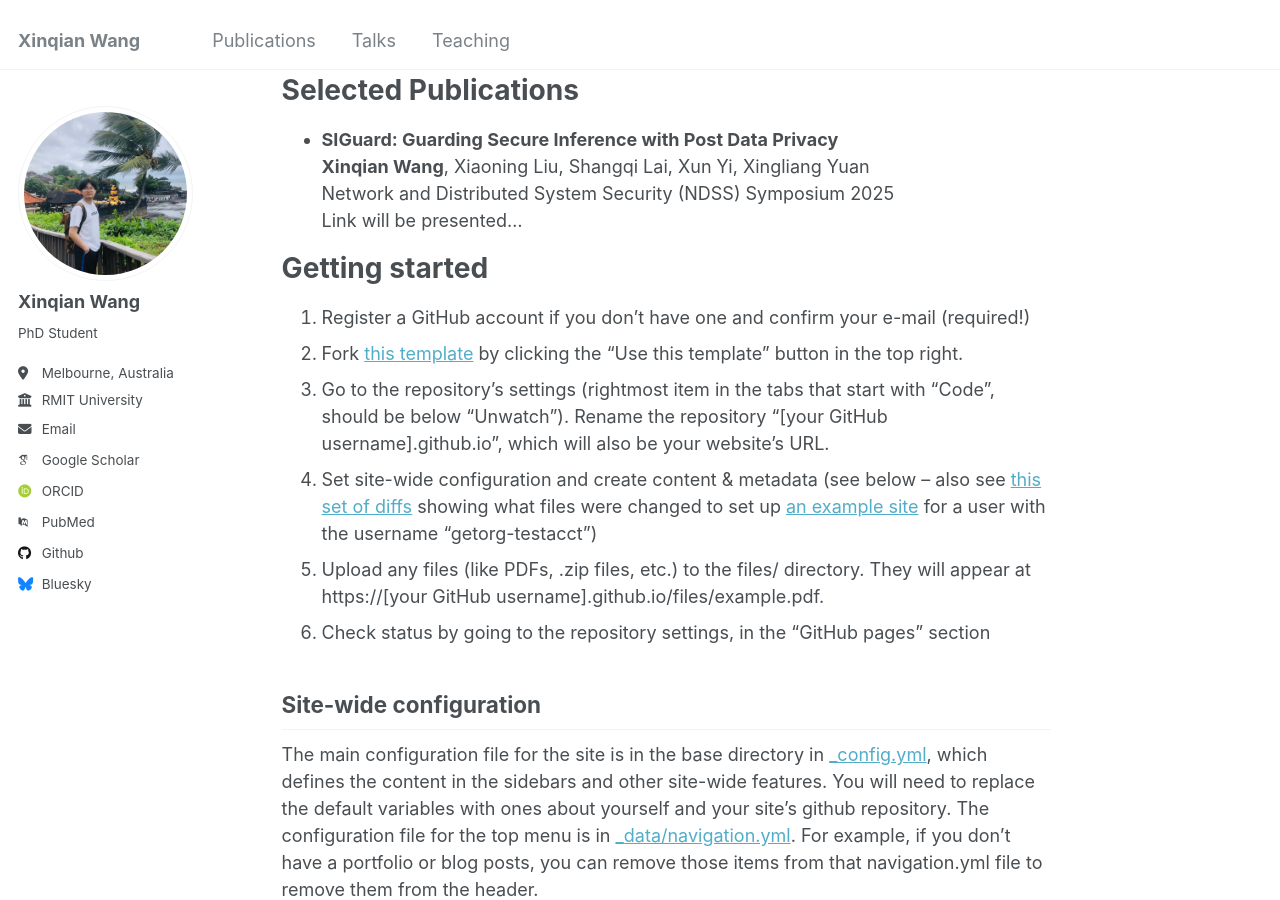
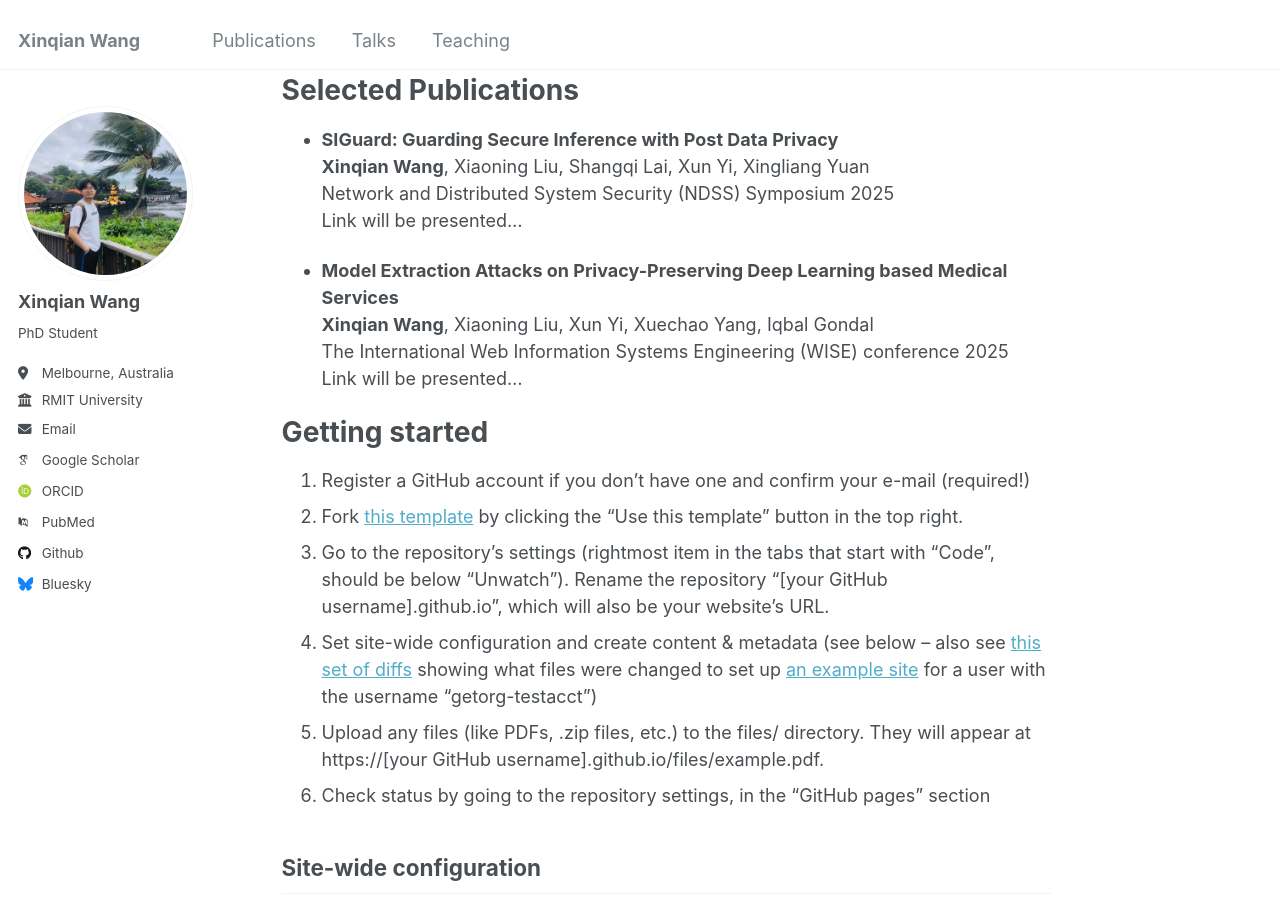
Before and after one commit to Wangxinqian/Academic, a Jekyll site: the page built from _pages/about.md, in a window 1280 px wide and 900 px high, scrolled down 337 px. Built offline with Jekyll 4.4.1, drawn with Linux system fonts in a browser that asks for light colours; some web fonts are replaced.

Commit message:
Update about.md

```diff
--- a/_pages/about.md
+++ b/_pages/about.md
@@ -16,6 +16,11 @@ Selected Publications
 - **SIGuard: Guarding Secure Inference with Post Data Privacy**
   **Xinqian Wang**, Xiaoning Liu, Shangqi Lai, Xun Yi, Xingliang Yuan
   Network and Distributed System Security (NDSS) Symposium 2025
+  Link will be presented... <!-- 这是我之后paper的链接[Link to Paper](https://example.com/paper1) -->
+
+- **Model Extraction Attacks on Privacy-Preserving Deep Learning based Medical Services**
+  **Xinqian Wang**, Xiaoning Liu, Xun Yi, Xuechao Yang, Iqbal Gondal
+  The International Web Information Systems Engineering (WISE) conference 2025
   Link will be presented... <!-- 这是我之后paper的链接[Link to Paper](https://example.com/paper1) -->
 
 Getting started
```
